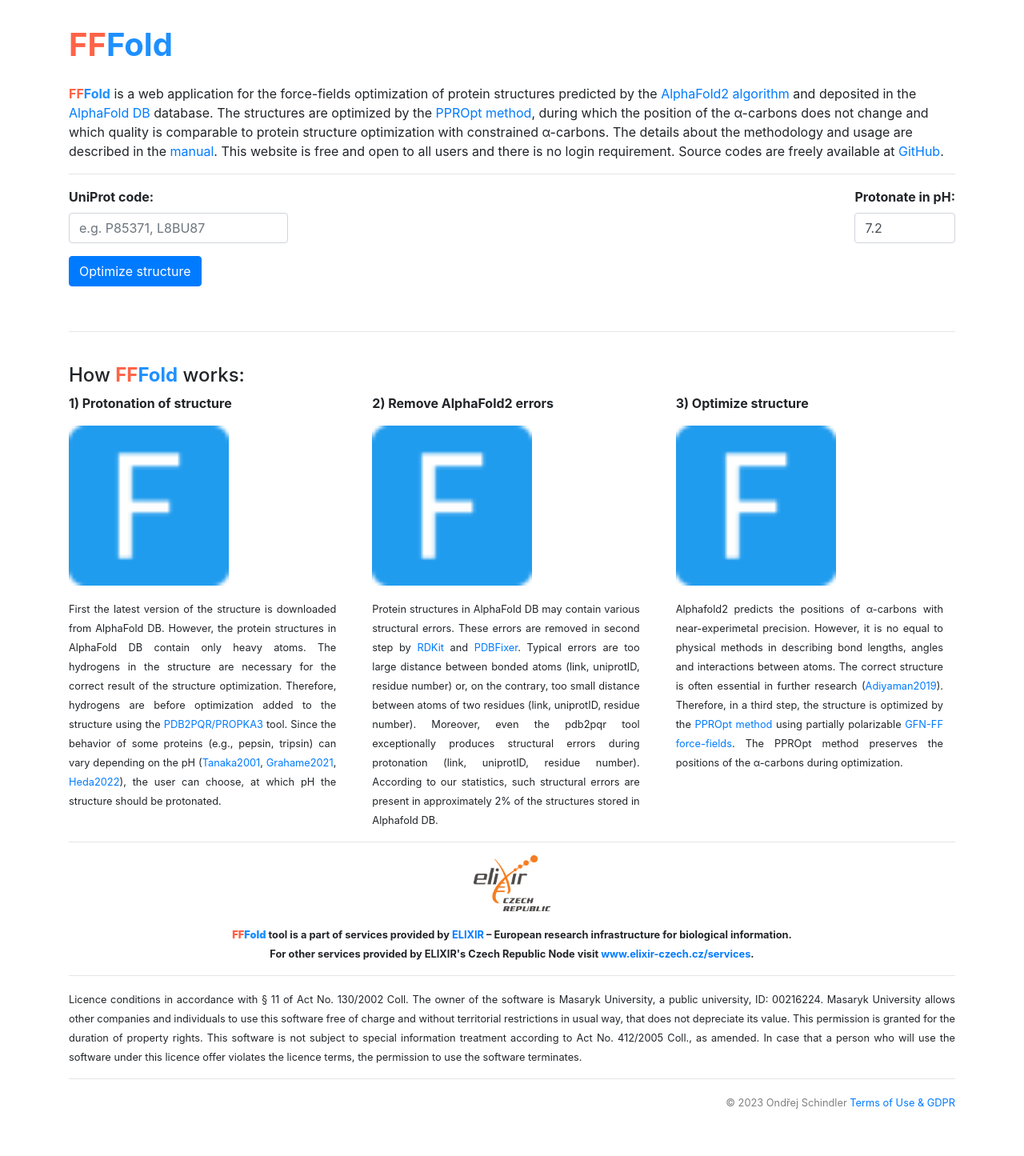
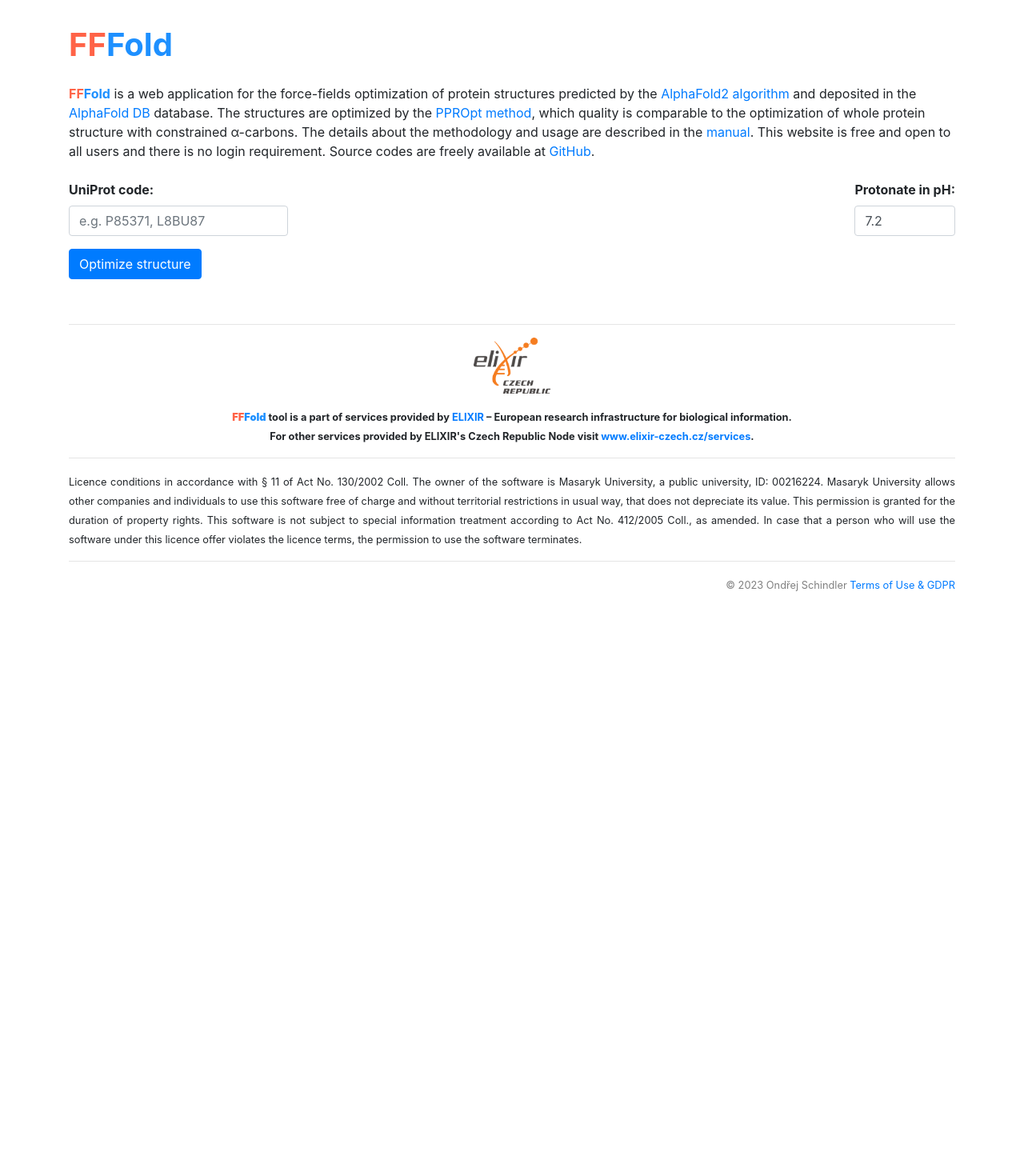
Before and after one commit to sb-ncbr/FFFold, a Flask app: page / in a window 1280 px wide. Shown: the whole page at 80% size. After the commit the page ends 739 px from the top, so only its background shows below. Run offline with Flask 2, Linux system fonts and the light colour scheme; some libraries are stand-ins or nearby versions.

Commit message:
update frontend

```diff
--- a/app/routes.py
+++ b/app/routes.py
@@ -32,9 +32,9 @@ def submit_job(ID: str,
     return processes
 
 
-def create_mmcif(input_file, output_file, ID):
-    def _add_AF_confidence_score(write_block, ID: str):
-        response = requests.get(f'https://alphafold.ebi.ac.uk/files/AF-{ID}-F1-model_v4.cif')
+def create_mmcif(input_file, output_file, code):
+    def _add_AF_confidence_score(write_block, code: str):
+        response = requests.get(f'https://alphafold.ebi.ac.uk/files/AF-{code}-F1-model_v4.cif')
         document = gemmi.cif.read_string(response.text)
         block = document.sole_block()
 
@@ -60,7 +60,7 @@ def create_mmcif(input_file, output_file, ID):
     structure.assign_label_seq_id()
     block = structure.make_mmcif_block()
     block.find_mmcif_category('_chem_comp.').erase() # remove pesky _chem_comp category >:(
-    _add_AF_confidence_score(block, ID)
+    _add_AF_confidence_score(block, code)
     block.write_file(output_file)
 
 
@@ -140,9 +140,6 @@ def main_site():
             os.mkdir(data_dir)
             with open(f'{data_dir}/{code}.pdb', 'w') as pdb:
                 pdb.write(response.text)
-            response = requests.get(f'https://alphafold.ebi.ac.uk/files/AF-{code}-F1-model_v4.cif')
-            with open(f'{data_dir}/{code}.cif', 'w') as mmcif_file:
-                mmcif_file.write(response.text)
 
             # submit job
             global processes
--- a/app/templates/index.html
+++ b/app/templates/index.html
@@ -19,7 +19,7 @@
                     rel="noreferrer">AlphaFold DB</a> database.
                 The structures are optimized by the <a
                     href="https://github.com/sb-ncbr/pro" target="_blank"
-                    rel="noreferrer">PPROpt method</a>, during which the position of the α-carbons does not change and which quality is comparable to protein structure optimization with
+                    rel="noreferrer">PPROpt method</a>, which quality is comparable to the optimization of whole protein structure with
                 constrained α-carbons. The details about the methodology and usage are
                 described in the <a href="https://github.com/sb-ncbr/FFFold/wiki" target="_blank"
                                     rel="noreferrer">manual</a>. This website is free and open to all users and there is
@@ -28,7 +28,10 @@
                                                                      target="_blank" rel="noreferrer">GitHub</a>.
             </div>
         </div>
-        <hr>
+
+
+<br>
+
         {% include 'base/flash.html' %}
         <div class="d-flex flex-row justify-content-between flex-wrap">
             <div class="form-group">
@@ -57,97 +60,8 @@
 
 
 <br>
-    <hr>
-    <br>
-    <div class="row">
-        <div class="col">
-            <h4>How <strong><span style="color:tomato">FF</span><span style="color: #1E90FF">Fold</span></strong> works:</h4>
-        </div>
-    </div>
-    <div class="row">
-                <div class="col-lg-4 pl-0">
-            <div class="col">
-                <strong>1) Protonation of structure</strong>
-            </div>
-            <div class="col text-align mt-3">
-                <img src="{{ url_for('static', filename='assets/favicon.ico') }}" alt="P-glycoprotein"
-                    style="height: 200px">
-            </div>
-            <div class="col mt-3 text-justify">
-                <small>
-                    First the latest version of the structure is downloaded from AlphaFold DB.
-                    However, the protein structures in AlphaFold DB contain only heavy atoms.
-                    The hydrogens in the structure are necessary for the correct result of the structure optimization.
-                    Therefore, hydrogens are before optimization added to the structure using the <a
-                    href="https://pubs.acs.org/doi/full/10.1021/ct100578z" target="_blank"
-                    rel="noreferrer">PDB2PQR/PROPKA3</a> tool.
-                    Since the behavior of some proteins (e.g., pepsin, tripsin) can vary depending on the pH (<a href="https://academic.oup.com/peds/article/14/9/669/1551528?login=false"
-                        target="_blank" rel="noreferrer">Tanaka2001</a>, <a
-                        href="https://www.sciencedirect.com/science/article/abs/pii/S0141022921001290?via%3Dihub"
-                        target="_blank" rel="noreferrer">Grahame2021</a>, <a href="https://www.ncbi.nlm.nih.gov/books/NBK537005/" target="_blank"
-                        rel="noreferrer">Heda2022</a>), the user can choose,
-                    at which pH the structure should be protonated.
-                </small>
-            </div>
-        </div>
 
-
-
-        <div class="col-lg-4 pl-0">
-            <div class="col">
-                <strong>2) Remove AlphaFold2 errors</strong>
-            </div>
-            <div class="col text-align mt-3">
-                <img src="{{ url_for('static', filename='assets/favicon.ico') }}" alt="P-glycoprotein"
-                    style="height: 200px">
-            </div>
-            <div class="col mt-3 text-justify">
-                <small>
-                    Protein structures in AlphaFold DB may contain various structural errors. These errors are removed in second step by
-                    <a href="https://www.rdkit.org/docs/GettingStartedInPython.html" target="_blank"
-                    rel="noreferrer">RDKit</a> and
-                    <a
-                    href="https://github.com/openmm/pdbfixer" target="_blank"
-                    rel="noreferrer">PDBFixer</a>. Typical errors are
-                    too large distance between bonded atoms (link, uniprotID, residue number) or, on the contrary,
-                    too small distance between atoms of two residues (link, uniprotID, residue number).
-                    Moreover, even the pdb2pqr tool exceptionally produces structural errors during protonation (link, uniprotID, residue number).
-                    According to our statistics, such structural errors are present in approximately 2% of the structures stored in Alphafold DB.
-                </small>
-            </div>
-        </div>
-        <div class="col-lg-4 pl-0">
-            <div class="col">
-                <strong>3) Optimize structure</strong>
-            </div>
-            <div class="col text-align mt-3">
-                <img src="{{ url_for('static', filename='assets/favicon.ico') }}" alt="P-glycoprotein"
-                    style="height: 200px">
-            </div>
-            <div class="col mt-3 text-justify">
-                <small>
-
-
-
-                    Alphafold2 predicts the positions of α-carbons with near-experimetal precision. However, it is no equal to physical methods in describing bond lengths, angles and interactions between atoms.
-                    The correct structure is often essential in further research (<a href="https://www.ncbi.nlm.nih.gov/pmc/articles/PMC6539982/"
-                        target="_blank" rel="noreferrer">Adiyaman2019</a>).
-                    Therefore, in a third step, the structure is optimized by the <a
-                    href="https://github.com/sb-ncbr/ppropt" target="_blank"
-                    rel="noreferrer">PPROpt method</a> using partially polarizable <a
-                    href="https://onlinelibrary.wiley.com/doi/full/10.1002/anie.202004239" target="_blank"
-                    rel="noreferrer">GFN-FF force-fields</a>.
-                    The PPROpt method preserves the positions of the α-carbons during optimization.
-
-
-
-
-                </small>
-            </div>
-        </div>
-
-    </div>
-    <hr>
+          <hr>
 
 
 
```
